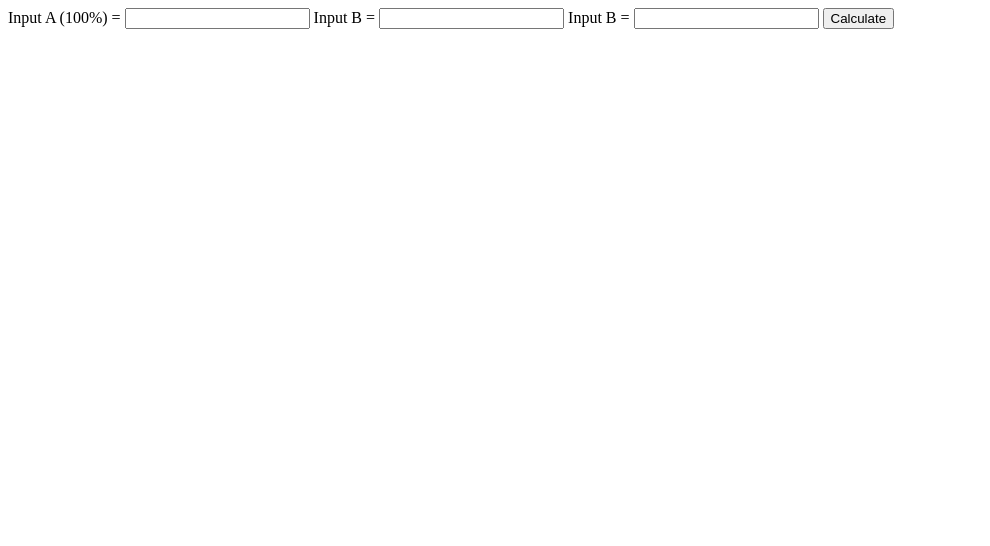
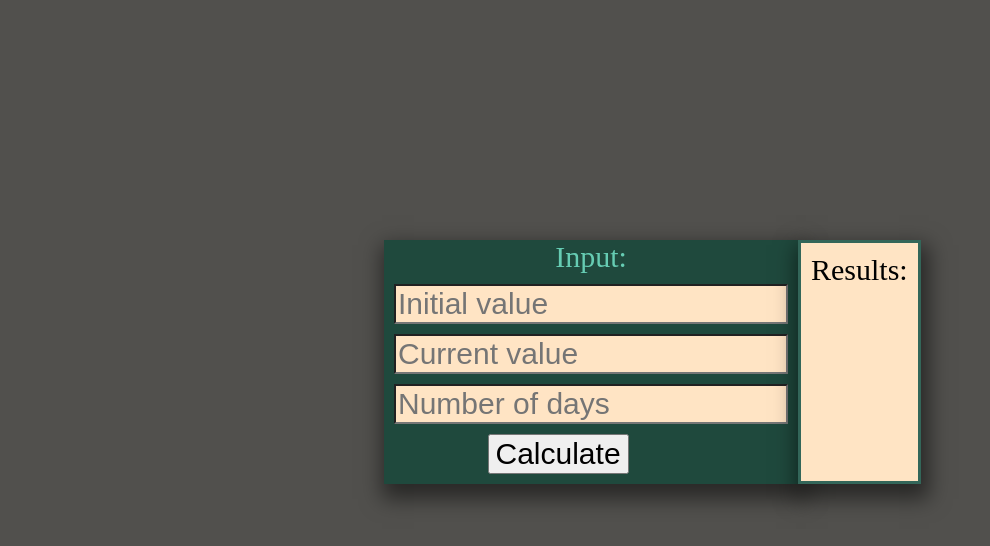
Before and after one commit to azavgo/prozent, a plain HTML site: page index.html in a window 1280 px wide. Shown: the whole page, without its empty margins (0-990 px from the left). Drawn offline with Linux system fonts and the light colour scheme.

Commit message:
Added CSS style

```diff
--- a/index.html
+++ b/index.html
@@ -2,26 +2,44 @@
 <html lang="en">
   <head>
     <meta charset="utf-8">
-    <title>UUID</title>
+    <title>Percent calculator</title>
     <link rel="stylesheet" href="style.css">
-    <link href="https://fonts.googleapis.com/css2?family=Montserrat:wght@400;600&display=swap" rel="stylesheet">
+    <!-- <link href="https://fonts.googleapis.com/css2?family=Montserrat:wght@400;600&display=swap" rel="stylesheet">-->
+    <link href="https://fonts.googleapis.com/css2?family=Inconsolata:wght@200..900&display=swap" rel="stylesheet">
   </head>
   <body>
-    <section class="input">
-      <label for="inputA">Input A (100%) = </label>
-      <input type="number" id="inputA" name="inputA" size="11">
-      <label for="inputB">Input B = </label>
-      <input type="number" id="inputB" name="inputB" size="11">
-      <label for="days">Input B = </label>
-      <input type="number" id="days" name="days" size="4">
-      <button type="button" onclick="prozent()">Calculate</button>
-    </section>
+    <div class="calculationSpace">
+      <section class="input">
+        <div class="sectionTitle">
+          Input:
+        </div>
+        <div class="inputField">
+          <input type="number" id="initialValue" name="initialValue" placeholder="Initial value" size="10">
+        </div>
 
-    <section class="output">
-      <section id="bofA"></section>
-      <section id="bminusA"></section>
-      <section id="apy"></section>
-    </section>
+        <div class="inputField">
+          <input type="number" id="currentValue" name="currentValue" placeholder="Current value" size="10">
+        </div>
+
+        <div class="inputField">
+          <input type="number" id="numberOfDays" name="numberOfDays" placeholder="Number of days" size="10">
+        </div>
+
+        <div class="inputButton">
+          <button type="button" id="calculateButton" onclick="prozent()">Calculate</button>
+        </div>
+      </section>
+
+      <section class="output">
+        <div class="sectionTitle">
+          Results:
+        </div>
+        <section id="currentValuePercent"></section>
+        <section id="changePercent"></section>
+        <section id="apy"></section>
+      </section>
+    </div>
+
 
     <script src="script.js"></script>
   </body>
--- a/script.js
+++ b/script.js
@@ -1,18 +1,21 @@
 function prozent(){
-    const a = document.getElementById("inputA").value;
-    const b = document.getElementById("inputB").value;
-    const d = document.getElementById("days").value;
+    //Input
+    const a = document.getElementById("initialValue").value;
+    const b = document.getElementById("currentValue").value;
+    const d = document.getElementById("numberOfDays").value;
 
-    //Calculations and Results
+    //Calculations
     const p = 100 * b / a;
     const dp = p - 100;
     const apy = dp * 365 / d;
 
-    document.getElementById("bofA").innerHTML = "B % of A = " + roundToTwo(p) + "%";
-    document.getElementById("bminusA").innerHTML = "% difference between B and A = " + roundToTwo(dp) + "%";
-    document.getElementById("apy").innerHTML = "APY " + roundToTwo(apy) + "%";
+    //Output
+    document.getElementById("currentValuePercent").innerHTML = "Current value = " + roundToTwo(p) + "%";
+    document.getElementById("changePercent").innerHTML = "Change = " + roundToTwo(dp) + "%";
+    document.getElementById("apy").innerHTML = "APY = " + roundToTwo(apy) + "%";
 }
 
-function roundToTwo(num) {
-    return +(Math.round(num + "e+2")  + "e-2");
+//Rounding a number n to two decimal places
+function roundToTwo(n) {
+    return +(Math.round(n + "e+2")  + "e-2");
 }
--- a/style.css
+++ b/style.css
@@ -0,0 +1,72 @@
+body {
+    font: "Inconsolata", sans-serif;
+    font-size: 30px;
+    background-color: #51504d;
+  }
+
+  .calculationSpace {
+    position: absolute;
+    top: 30%;
+    left: 30%;
+    display: flex;
+    justify-content: center;
+    align-items: top;
+  }
+
+  .input {
+    background-color: #1f493d;
+    text-align: left;
+    font-size: 30px;
+    color: #66ccb3;
+    display: block;
+    box-shadow: 3px 10px 20px 5px rgba(0, 0, 0, .5);
+  }
+
+  .output {
+    /*position: absolute;*/
+    /*top: 30%;*/
+    /*left: 50%;*/
+    background-color: #ffe4c4;
+    text-align: left;
+    display: block;
+    box-shadow: 3px 10px 20px 5px rgba(0, 0, 0, .5);
+    padding: 10px;
+    border: 3px solid #336659
+  }
+
+  .sectionTitle {
+    text-align: center;
+  }
+
+  .inputField {
+    padding-top: 10px;
+    padding-left: 10px;
+    padding-right: 10px;
+  }
+
+  .inputButton {
+    margin: auto;
+    width: 50%;
+    /*padding: 10px;*/
+    padding-bottom: 10px;
+    padding-top: 10px;
+  }
+
+  #initialValue {
+    font-size: 30px;
+    background-color: #ffe4c4;
+  }
+
+  #currentValue {
+    font-size: 30px;
+    background-color: #ffe4c4;
+  }
+
+  #numberOfDays{
+    font-size: 30px;
+    background-color: #ffe4c4;
+  }
+
+  #calculateButton{
+    font-size: 30px;
+  }
```
